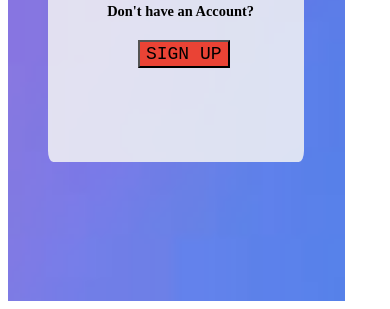
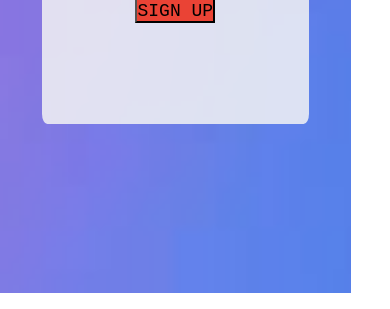
Before and after one commit to w3villa-abhishek-bajpai/Login-Page, a plain HTML site: page index.html in a window 390 px wide. Shown: the part 551-860 px from the top of the page. Drawn offline with Linux system fonts and the light colour scheme.

Commit message:
last commit

```diff
--- a/style.css
+++ b/style.css
@@ -1,3 +1,8 @@
+*{
+    padding: 0;
+    margin: 0;
+    box-sizing: border-box;
+}
 .first{
     background-image: url("images/images.jpeg");
     background-size: cover;
@@ -7,6 +12,7 @@
     display: flex;
     justify-content: center;
     align-items: center;
+    width: 100vw;
 
 
 }
@@ -172,12 +178,13 @@
         align-items: center;
 
 
+
     }
     .second
     {
         background-color: rgba(245, 245, 245, 0.842);
         width: 76%;
-       height: 67%;
+       height: 60%;
        border-radius: 2%;
     }
 
```
